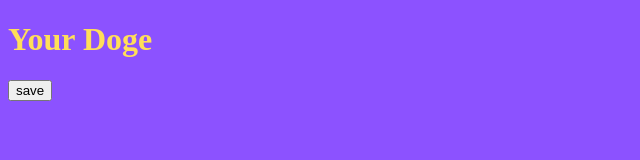
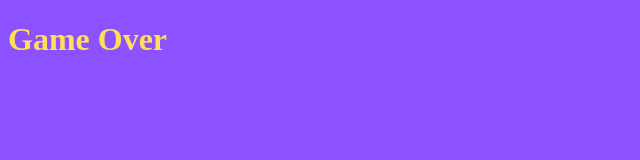
Before and after one commit to pandaOnCode/tamagatchi-project, a plain HTML site: page index.html in a window 1280 px wide. Both pictures are taken after a click on the button "Hodl Doge". Shown: the whole page, without its empty margins (0-640 px from the left). Drawn offline with nearby package versions, Linux system fonts and the light colour scheme.

Commit message:
gameover logic added

```diff
--- a/index.html
+++ b/index.html
@@ -28,6 +28,9 @@
             <button class="save">save</button>
         </div>
     </div>
+    <div id="gameover">
+        <h1>Game Over</h1>
+    </div>
 
 </body>
 
--- a/scripts/app.js
+++ b/scripts/app.js
@@ -1,30 +1,60 @@
-// $(".startTitles").hide()
 const doge = {
+    timer: 0,
     level: 1,
     dollarvalue: 10,
     alive: true,
-    crashTimer: 30,
+
+    newLevel: function () {
+        console.log("new level");
+    },
     crash: function () {
-        doge.crashTimer--
-        console.log("crash timer" + doge.crashTimer);
+        doge.dollarvalue--
+        console.log("Dollar Value " + doge.dollarvalue);
+        if (doge.dollarvalue === 0) {
+            $("#game").hide()
+            console.log("Dollar value reach 0, game over");
+            doge.alive = false;
+            return $('#gameover').show();
+        }
+
     },
     dogerun: function () {
-        setInterval(doge.crash, 2000);
+        setInterval(doge.crash, 250);
+
     },
     save: function (event) {
-        doge.crashTimer++
-        console.log(doge.crashTimer);
+        doge.dollarvalue++
+        console.log("Dollar Value " + doge.dollarvalue);
+    },
+    increaseTimer: function () {
+        doge.timer++;
+        console.log(doge.timer);
+        if (doge.alive === true && doge.timer === 10) {
+            doge.newLevel;
+        }
     }
 
     //update timer
     //update level
+}
+$("#gameover").hide()
+$("#game").hide();
 
+const startGame = function () {
+    console.log("clicked");
+    $(".startTitles").hide();
+    $("#game").show();
+    setInterval("doge.increaseTimer()", 1000)
+    doge.dogerun();
+}
 
-}
+$("#startGame").on("click", startGame)
+$(".save").on("click", doge.save)
+
 
 // const newLevel = function () {
 
-//     doge.hodl = 0;
+//     doge.hodl = 10;
 //     //create hold button, update image
 // }
 
@@ -43,25 +73,3 @@ const doge = {
 //     //create diamond button, update image
 // }
 //in all of the above add event listeners connected to the numbers
-let timer = 0;
-const increaseTimer = function () {
-    timer++;
-    console.log(timer);
-}
-$("#game").hide();
-const startGame = function () {
-    console.log("clicked");
-    $(".startTitles").hide();
-    $("#game").show();
-    setInterval("increaseTimer()", 1000)
-    if (timer === 30 && doge === alive) {
-        doge.level += 1;
-
-    }
-    doge.dogerun();
-
-
-
-}
-$("#startGame").on("click", startGame)
-$(".save").on("click", doge.save)
```
